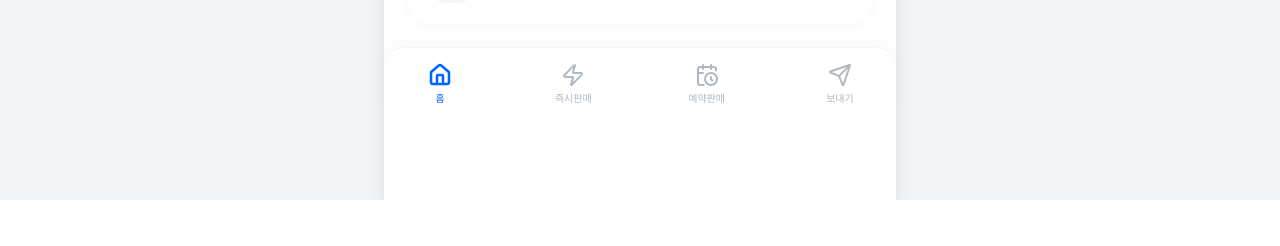
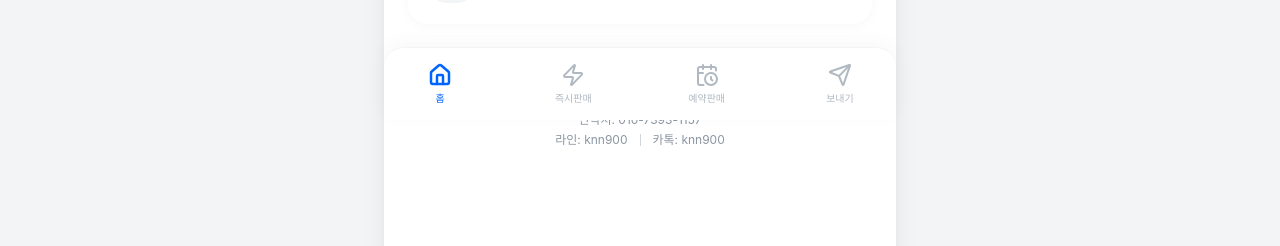
Before and after one commit to ksiboy21/simplet, a React (Vite) app: page / in a window 1280 px wide. Shown: the part 680-926 px from the top of the page. Before the commit the page ends 880 px from the top, so only its background shows below. Built offline with nearby package versions, Linux system fonts and the light colour scheme; no server answers; the database is empty; a web font is replaced by a local one.

Commit message:
feat: add contact info footer to home page

```diff
--- a/src/app/components/Home.tsx
+++ b/src/app/components/Home.tsx
@@ -143,6 +143,19 @@ export const Home = ({ onNavigate }: HomeProps) => {
           </button>
         </div>
       </section>
+
+      {/* Contact Info Footer */}
+      <footer className="py-8 text-center space-y-2 pb-12">
+        <h3 className="text-[#8B95A1] text-xs font-semibold">고객센터</h3>
+        <div className="text-[#8B95A1] text-xs space-y-1">
+          <p>연락처: 010-7393-1157</p>
+          <div className="flex justify-center gap-3">
+            <span>라인: knn900</span>
+            <span className="w-[1px] h-3 bg-gray-300 my-auto"></span>
+            <span>카톡: knn900</span>
+          </div>
+        </div>
+      </footer>
     </div>
   );
 };
```
